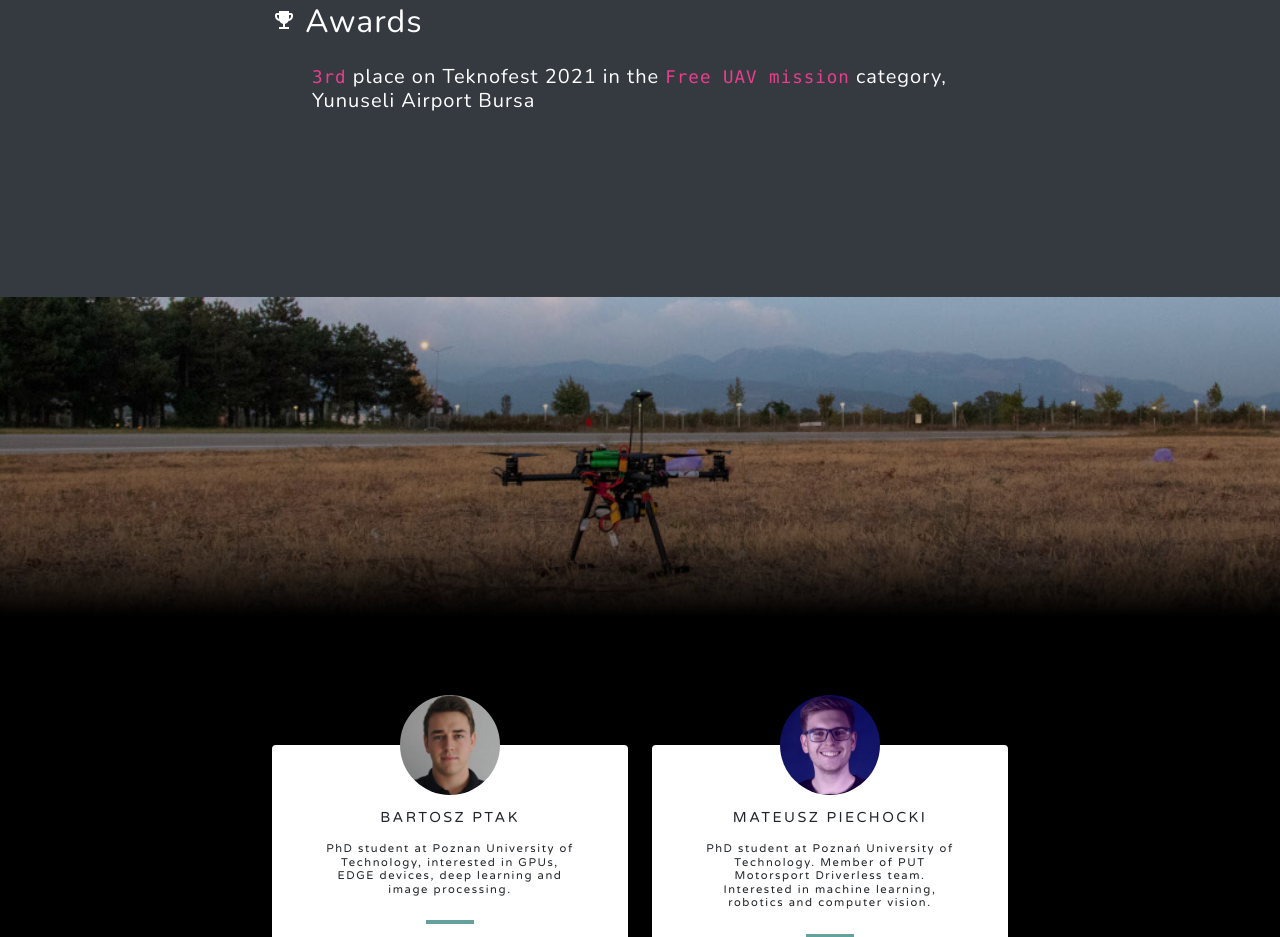
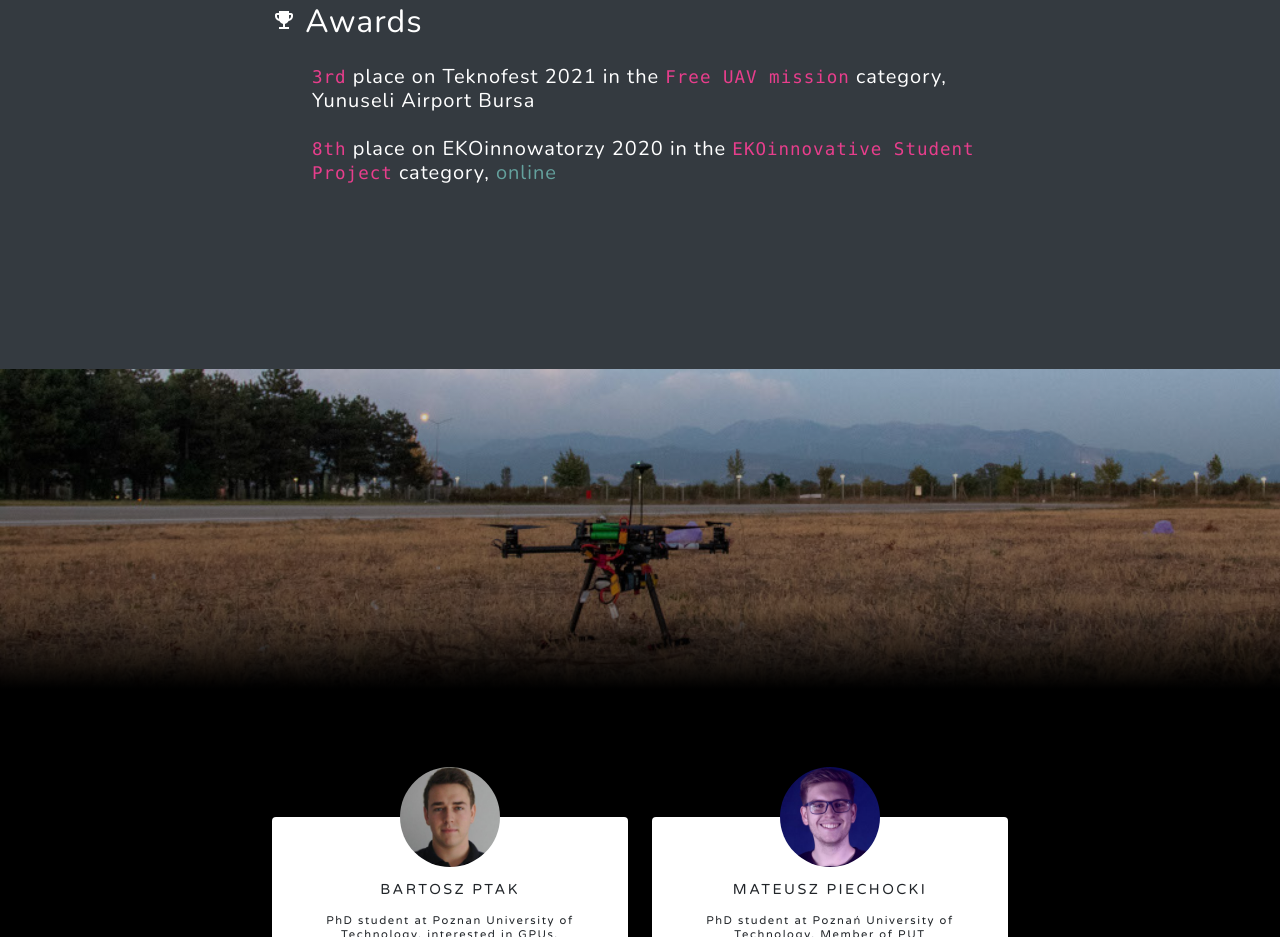
Before and after one commit to UAVVaste/UAVVaste.github.io, a plain HTML site: page index.html in a window 1280 px wide. Shown: the part 4818-5755 px from the top of the page. Drawn offline with nearby package versions, Linux system fonts and the light colour scheme.

Commit message:
Update index

```diff
--- a/index.html
+++ b/index.html
@@ -193,6 +193,9 @@
                             <h5 class="text-white mb-4">
                                 <span class="tab"><code>3rd</code> place on Teknofest 2021 in the <code>Free UAV mission</code> category, Yunuseli Airport Bursa
                             </span></span></h5>
+                            <h5 class="text-white mb-4">
+                                <span class="tab"><code>8th</code> place on EKOinnowatorzy 2020 in the <code>EKOinnovative Student Project</code> category, <a href="http://www.instytutze.org/ekoinnowatorzy/">online</a>
+                            </span></span></h5>
                         </p>
 
                 </div>
```
